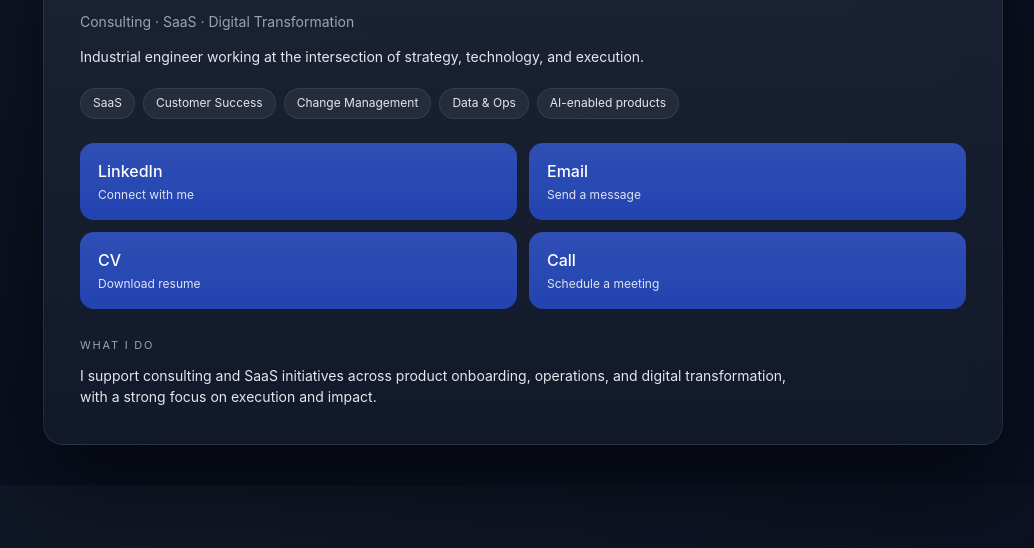
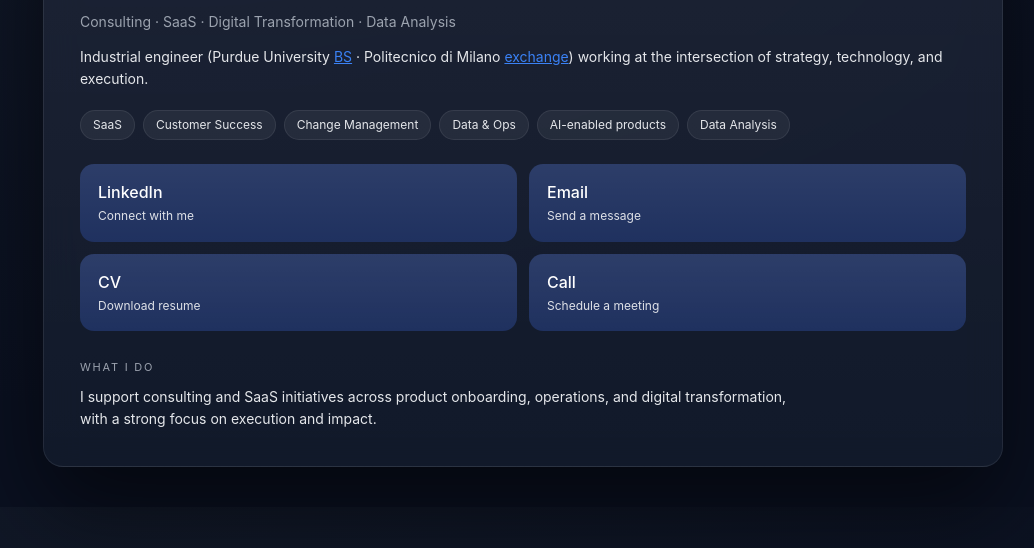
Before and after one commit to nubiatomita/nubiatomita.github.io, a plain HTML site: page index.html in a window 1280 px wide. Shown: the part 192-740 px from the top of the page, without its empty margins (117-1151 px from the left). Drawn offline with Linux system fonts and the light colour scheme.

Commit message:
Update index.html

```diff
--- a/index.html
+++ b/index.html
@@ -13,8 +13,9 @@
       --text: #e5e7eb;
       --muted: #9ca3af;
 
-      --btn: #1e40af;
-      --btn-hover: #1d4ed8;
+      /* Subtle blue buttons */
+      --btn: #1b2d5c;
+      --btn-hover: #1e40af;
 
       --tag-bg: rgba(255,255,255,0.06);
     }
@@ -104,6 +105,11 @@
       margin-bottom: 20px;
     }
 
+    .headline a {
+      color: #3b82f6;
+      text-decoration: underline;
+    }
+
     .tags {
       display: flex;
       flex-wrap: wrap;
@@ -167,7 +173,6 @@
       max-width: 720px;
     }
 
-    /* Desktop refinement */
     @media (min-width: 768px) {
       body {
         padding: 40px 24px;
@@ -203,15 +208,15 @@
       <div class="location">Paris</div>
 
       <h1>Nubia Tomita</h1>
-      <div class="subtitle" data-en="Consulting · SaaS · Digital Transformation"
-           data-fr="Conseil · SaaS · Transformation digitale">
-        Consulting · SaaS · Digital Transformation
+      <div class="subtitle" data-en="Consulting · SaaS · Digital Transformation · Data Analysis"
+           data-fr="Conseil · SaaS · Transformation digitale · Analyse de données">
+        Consulting · SaaS · Digital Transformation · Data Analysis
       </div>
 
       <div class="headline"
-           data-en="Industrial engineer working at the intersection of strategy, technology, and execution."
-           data-fr="Ingénieure industrielle à l’intersection de la stratégie, de la technologie et de l’exécution.">
-        Industrial engineer working at the intersection of strategy, technology, and execution.
+           data-en='Industrial engineer (Purdue University <a href="https://www.purdue.edu" target="_blank">BS</a> · Politecnico di Milano <a href="https://www.polimi.it/en/" target="_blank">exchange</a>) working at the intersection of strategy, technology, and execution.'
+           data-fr='Ingénieure industrielle (Purdue University <a href="https://www.purdue.edu" target="_blank">BS</a> · Politecnico di Milano <a href="https://www.polimi.it/en/" target="_blank">échange</a>) à l’intersection de la stratégie, de la technologie et de l’exécution.'>
+        Industrial engineer (Purdue University <a href="https://www.purdue.edu" target="_blank">BS</a> · Politecnico di Milano <a href="https://www.polimi.it/en/" target="_blank">exchange</a>) working at the intersection of strategy, technology, and execution.
       </div>
 
       <div class="tags">
@@ -222,25 +227,26 @@
         </div>
         <div class="tag">Data & Ops</div>
         <div class="tag">AI-enabled products</div>
+        <div class="tag">Data Analysis</div>
       </div>
 
       <div class="actions">
-        <a class="action" href="https://www.linkedin.com/missnubia">
+        <a class="action" href="https://www.linkedin.com/missnubia" target="_blank">
           LinkedIn
           <span data-en="Connect with me" data-fr="Se connecter">Connect with me</span>
         </a>
 
-        <a class="action" href="nubiatomita@gmail.com">
+        <a class="action" href="mailto:nubiatomita@gmail.com">
           Email
           <span data-en="Send a message" data-fr="Envoyer un message">Send a message</span>
         </a>
 
-        <a class="action" href="cv.pdf">
+        <a class="action" href="cv.pdf" target="_blank">
           CV
           <span data-en="Download resume" data-fr="Télécharger le CV">Download resume</span>
         </a>
 
-        <a class="action" href="#">
+        <a class="action" href="tel:+33123456789">
           Call
           <span data-en="Schedule a meeting" data-fr="Prendre rendez-vous">Schedule a meeting</span>
         </a>
@@ -266,7 +272,7 @@
       document.documentElement.lang = lang;
 
       document.querySelectorAll('[data-en]').forEach(el => {
-        el.textContent = el.getAttribute(`data-${lang}`);
+        el.innerHTML = el.getAttribute(`data-${lang}`);
       });
 
       document.getElementById('btn-en').classList.toggle('active', lang === 'en');
```
